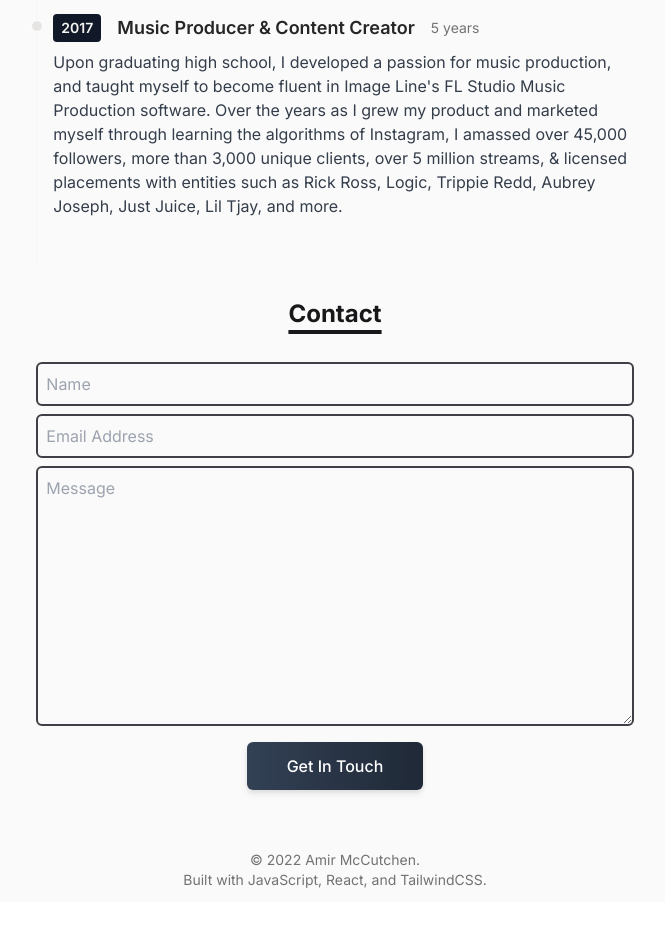
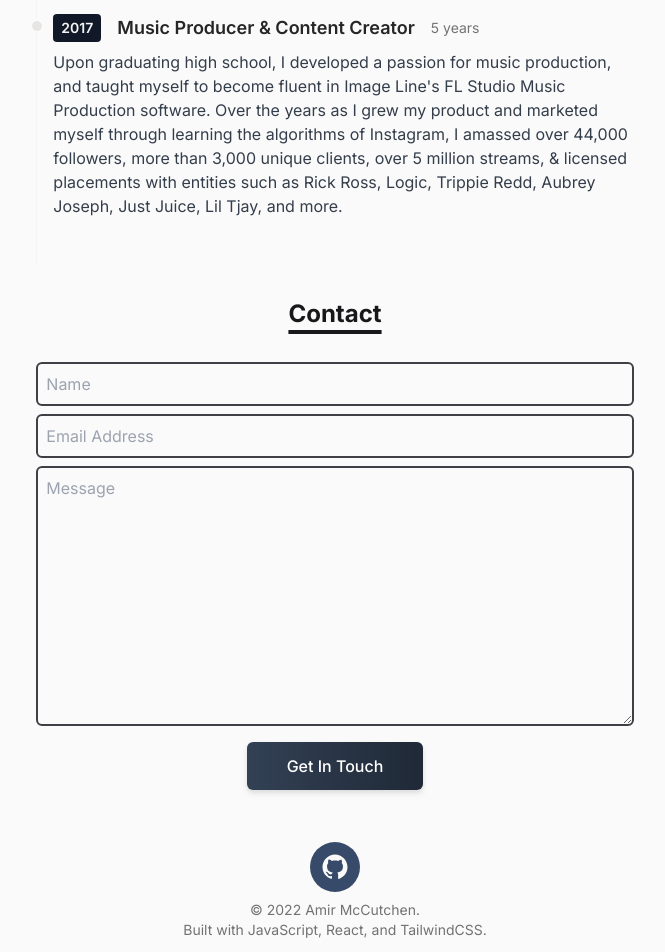
Before and after one commit to amirmccutchen/portfolio-site, a React (Vite) app: page / in a window 1280 px wide. Shown: the part 1326-2278 px from the top of the page, without its empty margins (305-970 px from the left). Before the commit the page ends 2228 px from the top, so only its background shows below. Built offline with nearby package versions, Linux system fonts and the light colour scheme.

Commit message:
added github social icon

```diff
--- a/package.json
+++ b/package.json
@@ -10,7 +10,8 @@
   },
   "dependencies": {
     "react": "^18.2.0",
-    "react-dom": "^18.2.0"
+    "react-dom": "^18.2.0",
+    "react-social-icons": "^5.15.0"
   },
   "devDependencies": {
     "@types/react": "^18.0.24",
--- a/src/components/Footer.jsx
+++ b/src/components/Footer.jsx
@@ -1,11 +1,13 @@
 import React from "react";
-
+import ReactDOM from 'react-dom';
+import { SocialIcon } from 'react-social-icons';
 // Replace my name on line 10 with your name
 
 function Footer() {
     return (
         <div className = 'py-3 text-center '>
             {/* add social icons here */}
+            <SocialIcon url="https://github.com/amirmccutchen" bgColor="#384a69" />
             <p className = 'text-sm mt-2 opacity-60'>
                 &copy; {new Date().getFullYear()} Amir McCutchen. <br /> Built with JavaScript, React, and TailwindCSS.
             </p>
--- a/src/components/data/occupations.jsx
+++ b/src/components/data/occupations.jsx
@@ -11,6 +11,6 @@ export default [
         year: '2017',
         title: 'Music Producer & Content Creator',
         duration: '5 years',
-        details: `Upon graduating high school, I developed a passion for music production, and taught myself to become fluent in Image Line's FL Studio Music Production software. Over the years as I grew my product and marketed myself through learning the algorithms of Instagram, I amassed over 45,000 followers, more than 3,000 unique clients, over 5 million streams, & licensed placements with entities such as Rick Ross, Logic, Trippie Redd,  Aubrey Joseph, Just Juice, Lil Tjay, and more.`,
+        details: `Upon graduating high school, I developed a passion for music production, and taught myself to become fluent in Image Line's FL Studio Music Production software. Over the years as I grew my product and marketed myself through learning the algorithms of Instagram, I amassed over 44,000 followers, more than 3,000 unique clients, over 5 million streams, & licensed placements with entities such as Rick Ross, Logic, Trippie Redd,  Aubrey Joseph, Just Juice, Lil Tjay, and more.`,
     },
 ];
```
Also changed, not shown: 1 other file (tests, documents, lock files or other folders).
